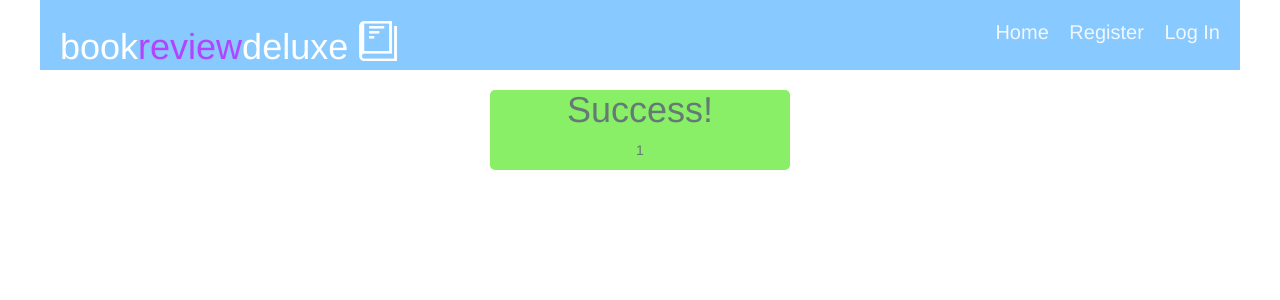
After one commit to marcphilippebeaujean-abertay/cs50_project1, a Flask app: page /submission_success/1 in a window 1280 px wide. The commit adds this page. Shown: the top 300 px of the page. Run offline with Flask 2, Linux system fonts and the light colour scheme; some libraries are stand-ins or nearby versions.

Commit message:
created a new view for when registration succeeds

```diff
--- a/app.py
+++ b/app.py
@@ -7,6 +7,9 @@ from sqlalchemy.orm import scoped_session, sessionmaker
 import re
 import os
 app = Flask(__name__)
+
+if __name__ is "__main__":
+    app.run(debug=True)
 
 # Check for environment variable
 if not os.getenv('DATABASE_URL'):
@@ -25,8 +28,8 @@ engine = create_engine(os.getenv('DATABASE_URL'))
 db = scoped_session(sessionmaker(bind=engine))
 
 @app.route("/")
-def index(redirect_msg=""):
-    return render_template("home.html", message=redirect_msg)
+def index():
+    return render_template("home.html")
 
 @app.route("/register")
 def register():
@@ -48,12 +51,15 @@ def register_user():
     if db.execute("SELECT * FROM users WHERE username =:username OR email =:email",
                   {'username': user_name, 'email': email}).rowcount > 0:
         return redirect(url_for('submission_error', message="User with username or email already registered."))
-    db.execute(
-        "INSERT INTO users (username, email, password) VALUES (:username, :email, :password)",
+    db.execute("INSERT INTO users (username, email, password) VALUES (:username, :email, :password)",
         {"username": user_name, "email": email, "password": password})
     db.commit()
-    return redirect(url_for('index', message=f'Successfully registered user {user_name}'))
+    return redirect(url_for('submission_success', message=f'User {user_name} has been registered!'))
 
 @app.route("/submission_error/<string:message>")
 def submission_error(message):
     return render_template("error.html", message=message)
+
+@app.route("/submission_success/<string:message>")
+def submission_success(message):
+    return render_template("success.html", message=message)
--- a/static/style/scss/utils.scss
+++ b/static/style/scss/utils.scss
@@ -8,8 +8,21 @@ $init-form-width: 800px;
   border-radius: 5px;
 }
 
-error-msg{
+.error-msg{
   color: red;
+}
+
+.success-disp{
+  width: 300px;
+  background-color: #89ef66;
+  height: 80px;
+  margin: 20px auto;
+  text-align: center;
+  border-radius: 5px;
+}
+
+.success-msg{
+  color: #657a76;
 }
 
 @media only screen and (max-width: #{$init-form-width+100px}) {
--- a/static/style/style.css
+++ b/static/style/style.css
@@ -55,8 +55,19 @@
   background-color: orange;
   border-radius: 5px; }
 
-error-msg {
+.error-msg {
   color: red; }
+
+.success-disp {
+  width: 300px;
+  background-color: #89ef66;
+  height: 80px;
+  margin: 20px auto;
+  text-align: center;
+  border-radius: 5px; }
+
+.success-msg {
+  color: #657a76; }
 
 @media only screen and (max-width: 900px) {
   .base-form {
--- a/templates/home.html
+++ b/templates/home.html
@@ -4,11 +4,6 @@
   {{ super() }}
 {% endblock %}
 {% block content %}
-  {% if message != "" %}
-      <div class="alert alert-success" role="alert">
-        {{ message }}
-      </div>
-  {% endif %}
   <h1 class="slogan-main">Thousands of Book Reviews.</h1>
   <h2 class="slogan-main">One Search Away.</h2>
 {% endblock %}
--- /dev/null
+++ b/templates/success.html
@@ -0,0 +1,13 @@
+{% extends "layout.html" %}
+{% block title %}
+Success
+{% endblock %}
+{% block head %}
+  {{ super() }}
+{% endblock %}
+{% block content %}
+    <div class="success-disp">
+        <h1 class="success-msg">Success!</h1>
+        <p class="success-msg">{{ message }}</p>
+    </div>
+{% endblock %}
```
